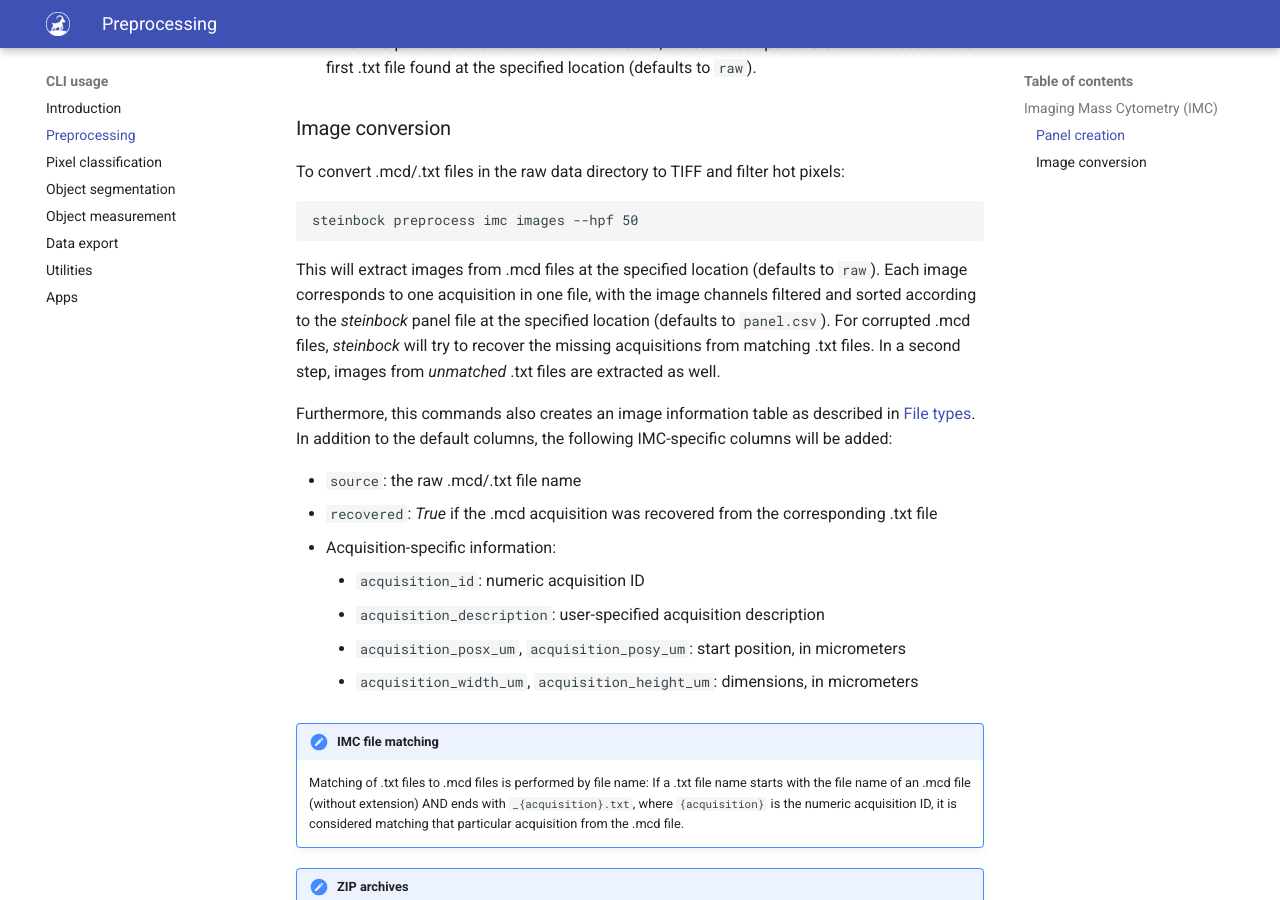
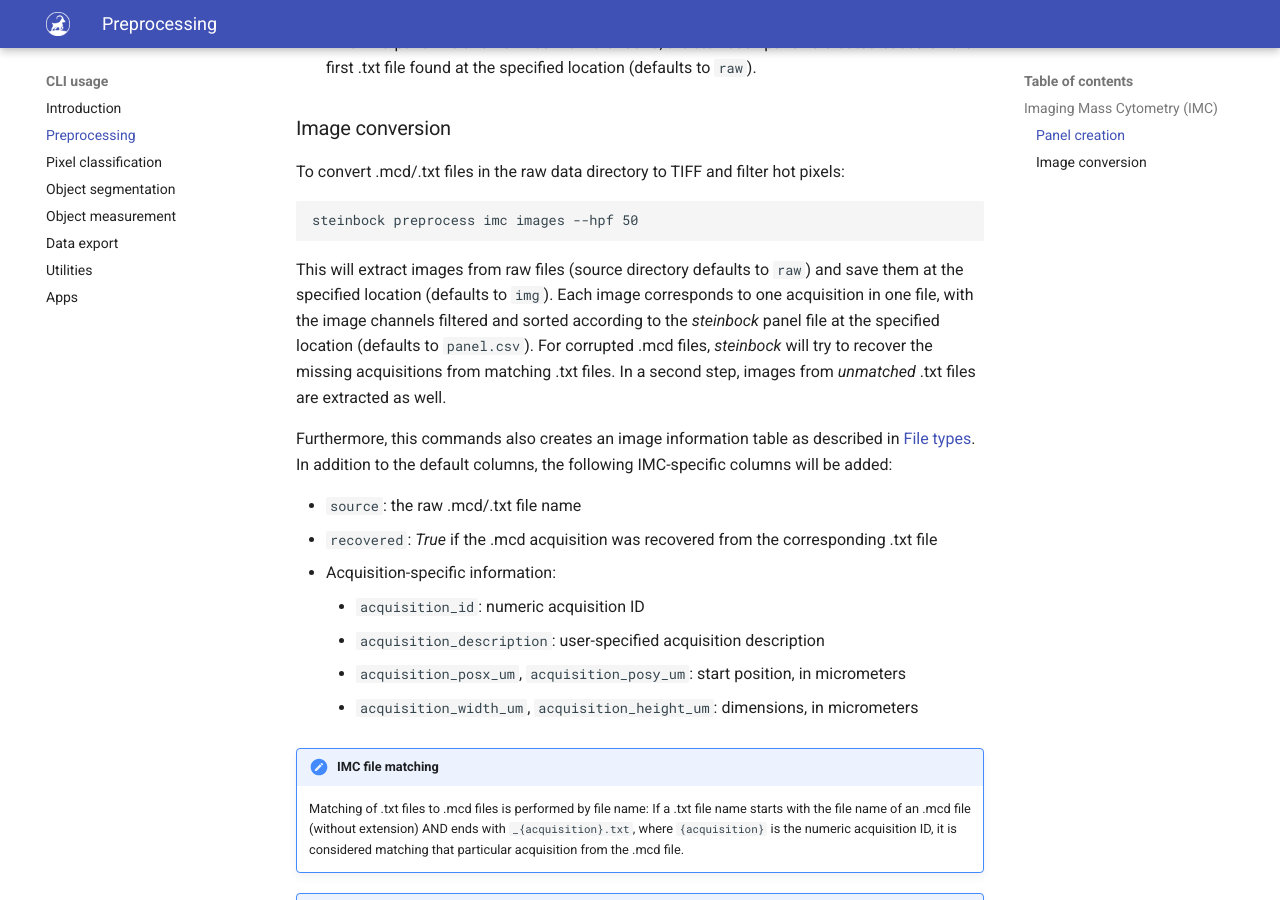
Before and after one commit to BodenmillerGroup/steinbock, an MkDocs documentation site: the page built from docs/cli/preprocessing.md, in a window 1280 px wide and 900 px high, scrolled down 1633 px. Built offline with MkDocs 1.6.1 and Material for MkDocs 9.7.7, drawn with Linux system fonts in a browser that asks for light colours; the version menu is left out.

Commit message:
Updated docs

```diff
--- a/docs/cli/preprocessing.md
+++ b/docs/cli/preprocessing.md
@@ -47,7 +47,7 @@ To convert .mcd/.txt files in the raw data directory to TIFF and filter hot pixe
 
     steinbock preprocess imc images --hpf 50
 
-This will extract images from .mcd files at the specified location (defaults to `raw`). Each image corresponds to one acquisition in one file, with the image channels filtered and sorted according to the *steinbock* panel file at the specified location (defaults to `panel.csv`). For corrupted .mcd files, *steinbock* will try to recover the missing acquisitions from matching .txt files. In a second step, images from *unmatched* .txt files are extracted as well.
+This will extract images from raw files (source directory defaults to `raw`) and save them at the specified location (defaults to `img`). Each image corresponds to one acquisition in one file, with the image channels filtered and sorted according to the *steinbock* panel file at the specified location (defaults to `panel.csv`). For corrupted .mcd files, *steinbock* will try to recover the missing acquisitions from matching .txt files. In a second step, images from *unmatched* .txt files are extracted as well.
 
 Furthermore, this commands also creates an image information table as described in [File types](../file-types.md#image-information). In addition to the default columns, the following IMC-specific columns will be added:
 
```
